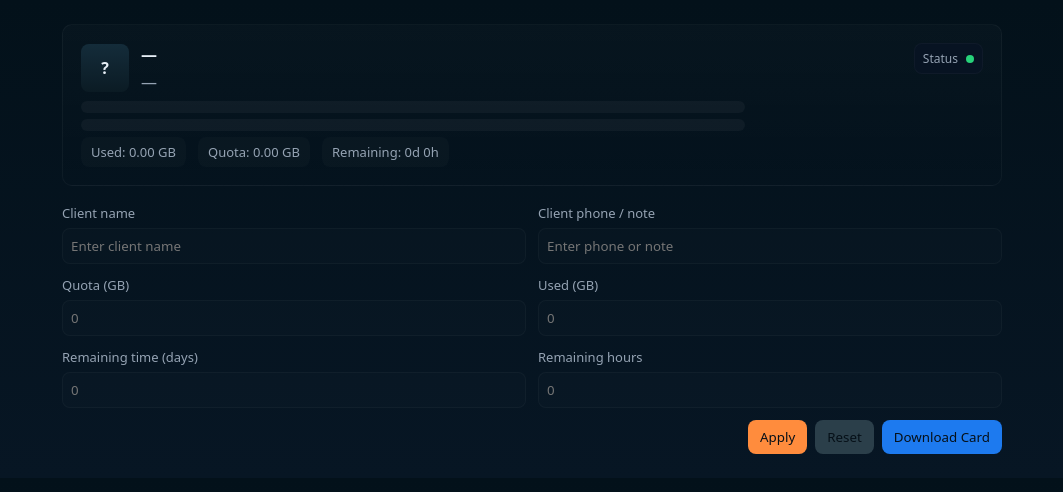
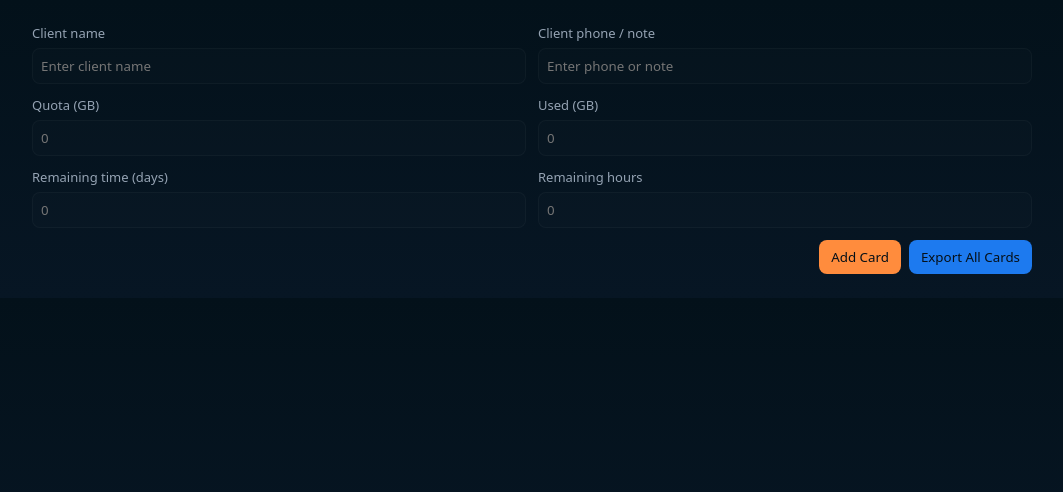
Before and after one commit to wulfric93/Client-Traffic-Card, a plain HTML site: page index.html in a window 1280 px wide. Shown: the whole page, without its empty margins (108-1171 px from the left). Drawn offline with nearby package versions, Linux system fonts and the light colour scheme; a web font is replaced by a local one.

Commit message:
Update index.html

```diff
--- a/index.html
+++ b/index.html
@@ -3,15 +3,12 @@
 <head>
 <meta charset="utf-8" />
 <meta name="viewport" content="width=device-width, initial-scale=1" />
-<title>Client Traffic Card</title>
+<title>Client Traffic Cards Batch</title>
 <style>
 @font-face {
   font-family: "Storopia";
   src: url("https://raw.githubusercontent.com/dim-ghub/fonts/refs/heads/main/Storopia.ttf") format("truetype");
-  font-weight: normal;
-  font-style: normal;
 }
-
 :root {
   --bg: #061021;
   --card: #0b1624;
@@ -19,170 +16,40 @@
   --accent: #ff8c3d;
   --success: #27d27a;
 }
-
-* {
-  box-sizing: border-box;
-  font-family: "Storopia", ui-sans-serif, system-ui, -apple-system, "Segoe UI", Roboto, "Helvetica Neue", Arial, sans-serif;
-}
-
-body {
-  margin: 24px;
-  background: linear-gradient(180deg, #03111a 0%, #071624 100%);
-  color: #e6eef6;
-}
-
-.wrap { max-width: 940px; margin: 0 auto; }
-
-.card {
-  background: linear-gradient(180deg, rgba(255,255,255,0.02), transparent);
-  border: 1px solid rgba(255,255,255,0.04);
-  padding: 18px;
-  border-radius: 10px;
-  display: flex;
-  align-items: flex-start;
-  gap: 18px;
-  flex-wrap: wrap;
-}
-
-.client {
-  min-width: 360px;
-  flex: 1;
-}
-
-.client .name { font-size: 16px; font-weight: 700; }
-.client .phone { color: var(--muted); margin-top: 6px; }
-
-.pill {
-  display: inline-flex;
-  align-items: center;
-  gap: 8px;
-  background: #071322;
-  padding: 6px 8px;
-  border-radius: 8px;
-  border: 1px solid rgba(255,255,255,0.03);
-}
-
-.traffic { flex: 1; min-width: 260px; }
-
-.traffic .numbers { display: flex; justify-content: space-between; align-items: center; }
-
-.usage { margin-top: 8px; }
-
-.bar {
-  height: 12px;
-  background: rgba(255,255,255,0.04);
-  border-radius: 8px;
-  overflow: hidden;
-  position: relative;
-  margin-bottom: 6px;
-}
-
-.bar .fill {
-  height: 100%;
-  width: 0%;
-  transition: width .4s ease;
-}
-
+* { box-sizing: border-box; font-family: "Storopia", ui-sans-serif, system-ui, -apple-system, "Segoe UI", Roboto, "Helvetica Neue", Arial, sans-serif; }
+body { margin: 24px; background: linear-gradient(180deg, #03111a 0%, #071624 100%); color: #e6eef6; }
+.wrap { max-width: 1000px; margin: 0 auto; }
+.card { background: linear-gradient(180deg, rgba(255,255,255,0.02), transparent); border:1px solid rgba(255,255,255,0.04); padding:18px; border-radius:10px; display:flex; align-items:flex-start; gap:18px; flex-wrap:wrap; margin-bottom:16px; }
+.client { min-width: 360px; flex:1; }
+.client .name { font-size:16px; font-weight:700; }
+.client .phone { color: var(--muted); margin-top:6px; }
+.pill { display:inline-flex; align-items:center; gap:8px; background:#071322; padding:6px 8px; border-radius:8px; border:1px solid rgba(255,255,255,0.03); }
+.traffic { flex:1; min-width:260px; }
+.traffic .numbers { display:flex; justify-content:space-between; align-items:center; }
+.usage { margin-top:8px; }
+.bar { height:12px; background:rgba(255,255,255,0.04); border-radius:8px; overflow:hidden; position:relative; margin-bottom:6px; }
+.bar .fill { height:100%; width:0%; transition: width .4s ease; }
 .fill-traffic { background: linear-gradient(90deg, var(--accent), #ffb37a); }
 .fill-time { background: linear-gradient(90deg, #27d27a, #8fffc0); }
-
-.stats {
-  display: flex;
-  gap: 12px;
-  color: var(--muted);
-  font-size: 13px;
-}
-
-.stat {
-  background: rgba(255,255,255,0.02);
-  padding: 6px 10px;
-  border-radius: 8px;
-}
-
-.right {
-  min-width: 220px;
-  text-align: right;
-  flex-shrink: 0;
-}
-
-.duration { color: #bfeee0; font-size: 13px; margin-top: -2px; }
-
-.controls {
-  margin-top: 18px;
-  display: grid;
-  grid-template-columns: 1fr 1fr;
-  gap: 12px;
-}
-
-label { display: block; font-size: 13px; color: var(--muted); margin-bottom: 6px; }
-
-input[type="text"], input[type="number"] {
-  width: 100%;
-  padding: 8px;
-  border-radius: 8px;
-  border: 1px solid rgba(255,255,255,0.03);
-  background: rgba(255,255,255,0.01);
-  color: inherit;
-}
-
-.btn {
-  display: inline-block;
-  padding: 8px 12px;
-  border-radius: 8px;
-  background: var(--accent);
-  color: #061018;
-  border: none;
-  cursor: pointer;
-  font-family: inherit;
-}
-
-.small { font-size: 12px; color: var(--muted); }
-
-@media (max-width:760px) {
-  .card { flex-direction: column; align-items: stretch; }
-  .right { text-align: left; margin-top: 12px; }
-  .client { margin-bottom: 12px; }
-}
+.stats { display:flex; gap:12px; color:var(--muted); font-size:13px; flex-wrap:wrap; margin-top:4px; }
+.stat { background: rgba(255,255,255,0.02); padding:6px 10px; border-radius:8px; }
+.right { min-width:220px; text-align:right; flex-shrink:0; }
+.duration { color:#bfeee0; font-size:13px; margin-top:-2px; }
+.controls { margin-top:18px; display:grid; grid-template-columns:1fr 1fr; gap:12px; }
+label { display:block; font-size:13px; color:var(--muted); margin-bottom:6px; }
+input[type="text"], input[type="number"] { width:100%; padding:8px; border-radius:8px; border:1px solid rgba(255,255,255,0.03); background: rgba(255,255,255,0.01); color:inherit; }
+.btn { display:inline-block; padding:8px 12px; border-radius:8px; background:var(--accent); color:#061018; border:none; cursor:pointer; font-family:inherit; }
+.small { font-size:12px; color:var(--muted); }
+@media(max-width:760px){ .card{flex-direction:column; align-items:stretch;} .right{text-align:left;margin-top:12px;} .client{margin-bottom:12px;} }
 </style>
 </head>
 <body>
 <div class="wrap">
-  <div id="cardWrapper">
-    <div class="card" id="card">
-      <div class="client">
-        <div style="display:flex;align-items:center;gap:12px">
-          <div style="width:48px;height:48px;border-radius:8px;background:linear-gradient(180deg,#142c3a,#0b1b24);display:flex;align-items:center;justify-content:center;font-weight:700">?</div>
-          <div>
-            <div class="name" id="clientName">—</div>
-            <div class="phone" id="clientPhone">—</div>
-          </div>
-        </div>
 
-        <!-- Combined Dual Progress Bar -->
-        <div class="usage">
-          <div class="bar" aria-hidden="true">
-            <div class="fill fill-traffic" id="fillBar" style="width:0%"></div>
-          </div>
-          <div class="bar" aria-hidden="true">
-            <div class="fill fill-time" id="timeFill" style="width:0%"></div>
-          </div>
-          <div class="stats">
-            <div class="stat">Used: <span id="usedGB">0.00 GB</span></div>
-            <div class="stat">Quota: <span id="quotaGB">0.00 GB</span></div>
-            <div class="stat">Remaining: <span id="remaining">0d 0h</span></div>
-          </div>
-        </div>
-      </div>
+  <!-- Container for multiple cards -->
+  <div id="cardsContainer"></div>
 
-      <div class="right">
-        <div class="pill">
-          <small class="small">Status</small>
-          <div style="width:8px;height:8px;border-radius:50%;background:var(--success)"></div>
-        </div>
-      </div>
-    </div>
-  </div>
-
+  <!-- Control Panel -->
   <div class="controls">
     <div>
       <label>Client name</label>
@@ -192,7 +59,6 @@ input[type="text"], input[type="number"] {
       <label>Client phone / note</label>
       <input type="text" id="inpPhone" placeholder="Enter phone or note">
     </div>
-
     <div>
       <label>Quota (GB)</label>
       <input type="number" id="inpQuota" min="1" step="0.01" placeholder="0">
@@ -201,7 +67,6 @@ input[type="text"], input[type="number"] {
       <label>Used (GB)</label>
       <input type="number" id="inpUsed" min="0" step="0.01" placeholder="0">
     </div>
-
     <div>
       <label>Remaining time (days)</label>
       <input type="number" id="inpDays" min="0" step="1" placeholder="0">
@@ -211,82 +76,103 @@ input[type="text"], input[type="number"] {
       <input type="number" id="inpHours" min="0" max="23" step="1" placeholder="0">
     </div>
 
-    <div style="grid-column:1/3;display:flex;gap:8px;justify-content:flex-end">
-      <button class="btn" id="applyBtn">Apply</button>
-      <button class="btn" id="resetBtn" style="background:#2b3f4a">Reset</button>
-      <button class="btn" id="shareBtn" style="background:#1d7aef">Download Card</button>
+    <div style="grid-column:1/3; display:flex; gap:8px; justify-content:flex-end;">
+      <button class="btn" id="addCardBtn">Add Card</button>
+      <button class="btn" id="exportAllBtn" style="background:#1d7aef">Export All Cards</button>
     </div>
   </div>
 </div>
 
 <script src="https://cdn.jsdelivr.net/npm/html2canvas@1.4.1/dist/html2canvas.min.js"></script>
 <script>
+const cardsContainer = document.getElementById('cardsContainer');
 const inpName = document.getElementById('inpName');
 const inpPhone = document.getElementById('inpPhone');
 const inpQuota = document.getElementById('inpQuota');
 const inpUsed = document.getElementById('inpUsed');
 const inpDays = document.getElementById('inpDays');
 const inpHours = document.getElementById('inpHours');
-const applyBtn = document.getElementById('applyBtn');
-const resetBtn = document.getElementById('resetBtn');
-const shareBtn = document.getElementById('shareBtn');
-const card = document.getElementById('card');
+const addCardBtn = document.getElementById('addCardBtn');
+const exportAllBtn = document.getElementById('exportAllBtn');
 
-function updateCard() {
-  const name = inpName.value || '—';
-  const phone = inpPhone.value || '—';
-  const quota = parseFloat(inpQuota.value) || 0;
-  const used = parseFloat(inpUsed.value) || 0;
-  const days = parseInt(inpDays.value) || 0;
-  const hours = parseInt(inpHours.value) || 0;
+function createCard({name, phone, quota, used, days, hours}) {
+  const card = document.createElement('div');
+  card.className = 'card';
+  card.innerHTML = `
+    <div class="client">
+      <div style="display:flex;align-items:center;gap:12px">
+        <div style="width:48px;height:48px;border-radius:8px;background:linear-gradient(180deg,#142c3a,#0b1b24);display:flex;align-items:center;justify-content:center;font-weight:700">?</div>
+        <div>
+          <div class="name">${name}</div>
+          <div class="phone">${phone}</div>
+        </div>
+      </div>
+      <div class="usage">
+        <div class="bar"><div class="fill fill-traffic" style="width:0%"></div></div>
+        <div class="bar"><div class="fill fill-time" style="width:0%"></div></div>
+        <div class="stats">
+          <div class="stat">Used: <span class="usedGB">0.00 GB</span></div>
+          <div class="stat">Quota: <span class="quotaGB">0.00 GB</span></div>
+          <div class="stat">Remaining: <span class="remaining">0d 0h</span></div>
+        </div>
+      </div>
+    </div>
+    <div class="right">
+      <div class="pill">
+        <small class="small">Status</small>
+        <div style="width:8px;height:8px;border-radius:50%;background:var(--success)"></div>
+      </div>
+    </div>
+  `;
+  cardsContainer.appendChild(card);
 
-  document.getElementById('clientName').textContent = name;
-  document.getElementById('clientPhone').textContent = phone;
+  // Update card progress bars
+  const usedFixed = (used || 0).toFixed(2);
+  const quotaFixed = (quota || 0).toFixed(2);
+  const trafficPercent = quota > 0 ? Math.min(100, (used / quota) * 100) : 0;
+  const totalHours = 30*24;
+  const remainingHours = (days||0)*24 + (hours||0);
+  const timePercent = Math.min(100, (remainingHours / totalHours) * 100);
 
-  const usedFixed = used.toFixed(2);
-  const quotaFixed = quota.toFixed(2);
-  document.getElementById('usedGB').textContent = usedFixed + ' GB';
-  document.getElementById('quotaGB').textContent = quotaFixed + ' GB';
-  document.getElementById('remaining').textContent = days + 'd ' + hours + 'h';
-
-  const trafficPercent = quota > 0 ? Math.min(100, (used / quota) * 100) : 0;
-  document.getElementById('fillBar').style.width = trafficPercent + '%';
-
-  const totalHours = 30*24;
-  const remainingHours = days*24 + hours;
-  const timePercent = Math.min(100, (remainingHours / totalHours) * 100);
-  document.getElementById('timeFill').style.width = timePercent + '%';
+  card.querySelector('.fill-traffic').style.width = trafficPercent + '%';
+  card.querySelector('.fill-time').style.width = timePercent + '%';
+  card.querySelector('.usedGB').textContent = usedFixed + ' GB';
+  card.querySelector('.quotaGB').textContent = quotaFixed + ' GB';
+  card.querySelector('.remaining').textContent = (days||0)+'d '+(hours||0)+'h';
 }
 
-applyBtn.addEventListener('click', updateCard);
-resetBtn.addEventListener('click', () => {
+addCardBtn.addEventListener('click', () => {
+  const data = {
+    name: inpName.value || '—',
+    phone: inpPhone.value || '—',
+    quota: parseFloat(inpQuota.value) || 0,
+    used: parseFloat(inpUsed.value) || 0,
+    days: parseInt(inpDays.value) || 0,
+    hours: parseInt(inpHours.value) || 0
+  };
+  createCard(data);
+
+  // reset inputs
   inpName.value = '';
   inpPhone.value = '';
   inpQuota.value = '';
   inpUsed.value = '';
   inpDays.value = '';
   inpHours.value = '';
-  updateCard();
 });
 
-shareBtn.addEventListener('click', async () => {
-  const tempContainer = document.createElement('div');
-  tempContainer.style.background = 'linear-gradient(180deg, #03111a 0%, #071624 100%)';
-  tempContainer.style.padding = '24px';
-  tempContainer.style.display = 'inline-block';
-  tempContainer.appendChild(card.cloneNode(true));
-  document.body.appendChild(tempContainer);
-
-  const canvas = await html2canvas(tempContainer, { scale: 2, backgroundColor: null });
-  document.body.removeChild(tempContainer);
-
-  const link = document.createElement('a');
-  link.download = 'client-card.png';
-  link.href = canvas.toDataURL('image/png');
-  link.click();
+exportAllBtn.addEventListener('click', async () => {
+  const cards = cardsContainer.querySelectorAll('.card');
+  let count = 1;
+  for (const card of cards) {
+    const canvas = await html2canvas(card, {scale:2, backgroundColor:null});
+    const link = document.createElement('a');
+    link.download = `client-card-${count}.png`;
+    link.href = canvas.toDataURL('image/png');
+    link.click();
+    count++;
+  }
 });
-
-updateCard();
 </script>
 </body>
 </html>
```
